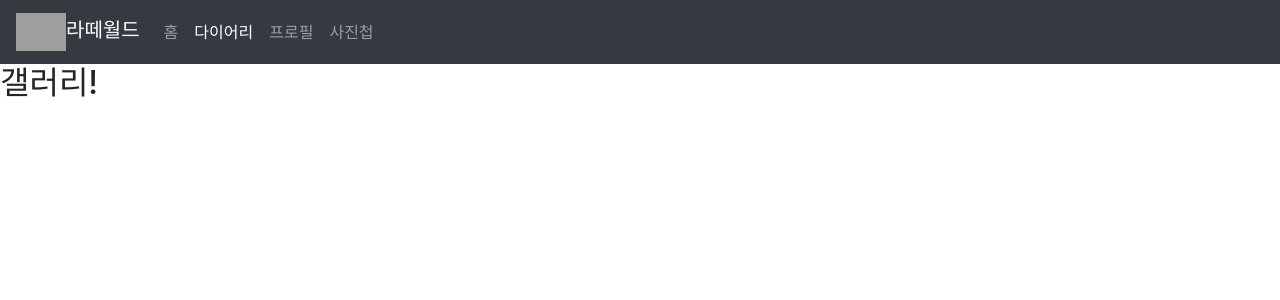
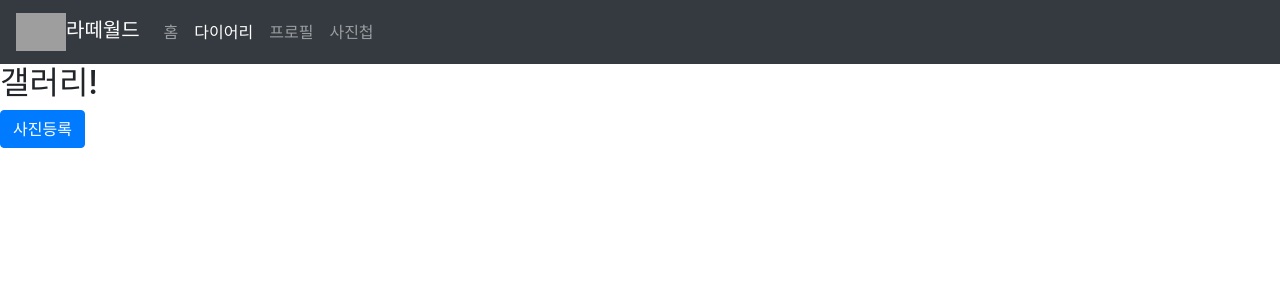
Before and after one commit to boostcamp-2020/relay_06, a React (Create React App) app in the folder frontend/: page /gallery in a window 1280 px wide. Shown: the top 300 px of the page. Built offline with nearby package versions, Linux system fonts and the light colour scheme; grey boxes are pictures that could not be loaded; the HTML template or start-up script is replaced by a standard one.

Commit message:
chore: 부트스트랩 라이브러리 추가

```diff
--- a/frontend/package.json
+++ b/frontend/package.json
@@ -8,6 +8,7 @@
     "@testing-library/user-event": "^7.2.1",
     "axios": "^0.19.2",
     "react": "^16.13.1",
+    "react-bootstrap": "^1.3.0",
     "react-dom": "^16.13.1",
     "react-router-dom": "^5.2.0",
     "react-scripts": "3.4.1"
--- a/frontend/src/App.js
+++ b/frontend/src/App.js
@@ -17,7 +17,7 @@ import Navbar from './components/Navbar';
 
 import React, { Component } from 'react';
 import { BrowserRouter, Route } from 'react-router-dom';
-import { Gallery, Home } from './pages';
+import { Gallery, Home, ImageUpload } from './pages';
 
 class App extends Component {
   render() {
@@ -29,6 +29,7 @@ class App extends Component {
             <div>
               <Route exact path="/" component={Home} />
               <Route path="/gallery" component={Gallery} />
+              <Route path="/upload/image" component={ImageUpload} />
             </div>
           </div>
         </BrowserRouter>
--- a/frontend/src/pages/Gallery.js
+++ b/frontend/src/pages/Gallery.js
@@ -1,9 +1,13 @@
 import React from 'react';
+import { Button } from 'react-bootstrap';
 
 const Gallery = () => {
   return (
     <div>
       <h2>갤러리!</h2>
+      <Button variant="primary" href="/upload/image">
+        사진등록
+      </Button>
     </div>
   );
 };
--- a/frontend/src/pages/index.js
+++ b/frontend/src/pages/index.js
@@ -1,2 +1,3 @@
 export { default as Gallery } from './Gallery';
 export { default as Home } from './Home';
+export { default as ImageUpload } from './ImageUpload';
```
Also changed, not shown: 1 other file (tests, documents, lock files or other folders).
